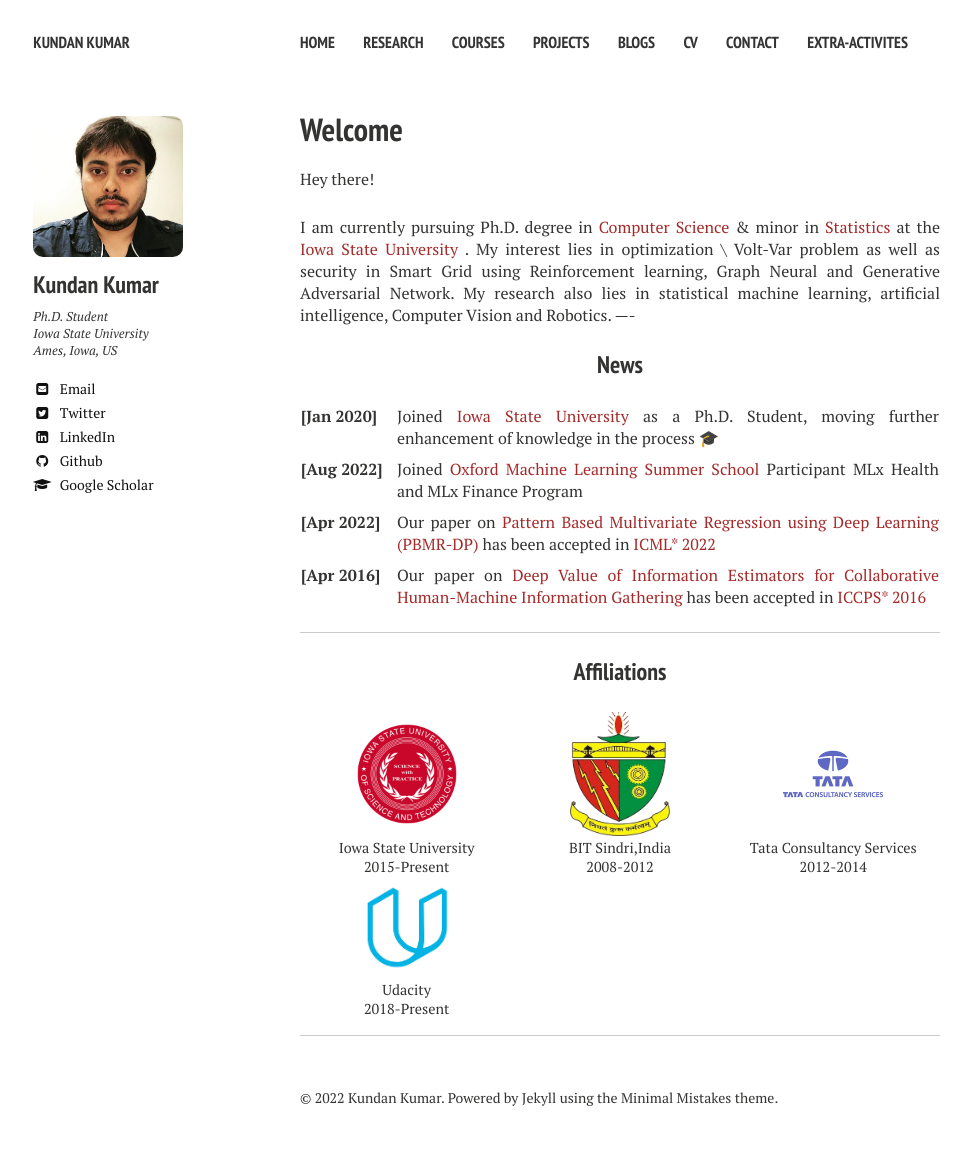
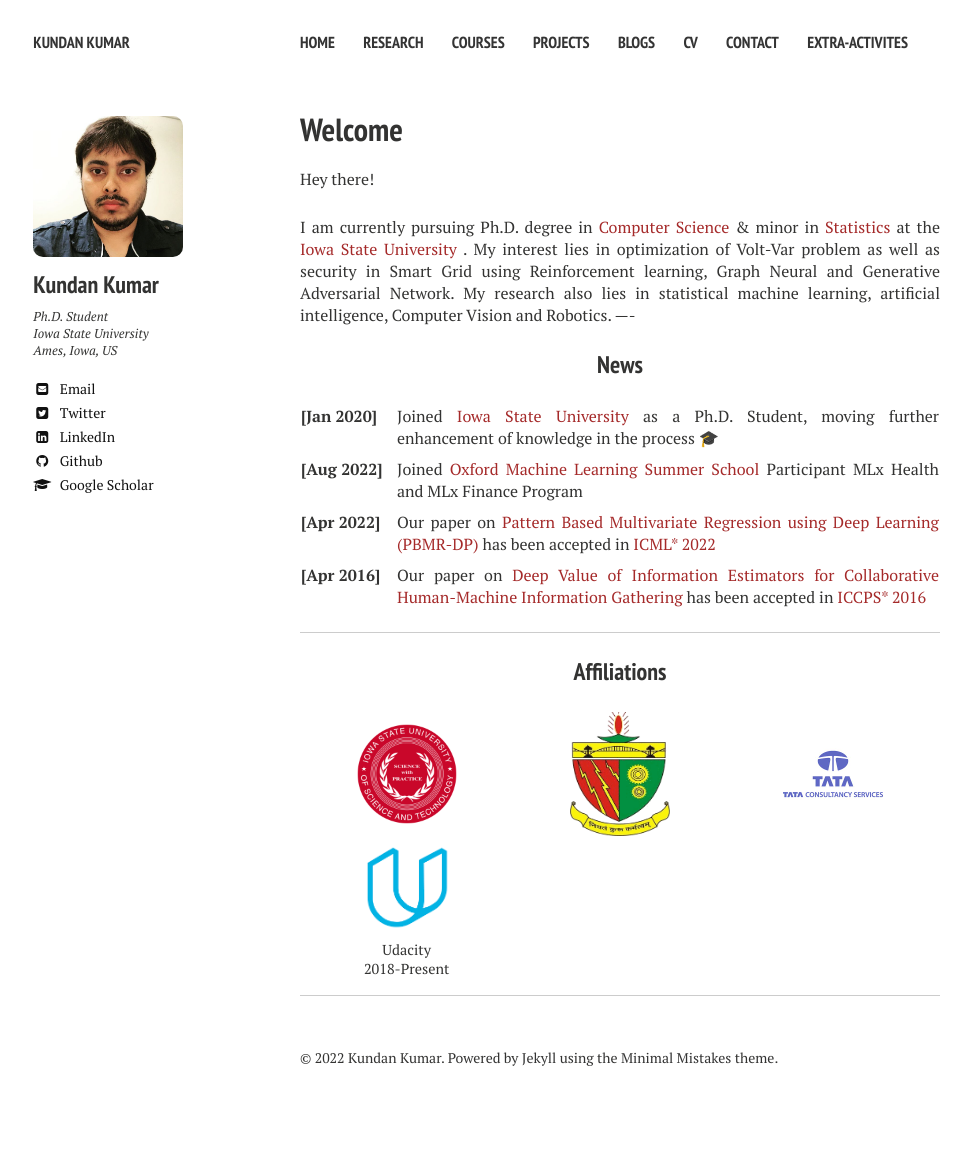
Before and after one commit to kundan7kumar/kundan7kumar.github.io, a Jekyll site: the page built from index.md, in a window 1280 px wide. Shown: the whole page, without its empty margins (20-991 px from the left). Built offline with Jekyll 4.4.1, drawn with Linux system fonts in a browser that asks for light colours; nearby versions of some CDN libraries; after the commit the page ends 1116 px from its top, so only the background shows below that.

Commit message:
Update index.md

```diff
--- a/index.md
+++ b/index.md
@@ -8,7 +8,7 @@ comments: false
 
 Hey there!
 
-I am currently pursuing Ph.D. degree in [Computer Science](https://www.cs.iastate.edu/) & minor in [Statistics](https://www.stat.iastate.edu) at the [Iowa State University](https://www.iastate.edu/) <!--, where I am supervised by [Tichakorn Wongpiromsarn](https://tichakorn.dev/)-->. My interest lies in optimization \\ Volt-Var problem as well as security in Smart Grid using Reinforcement learning, Graph Neural and Generative Adversarial Network.
+I am currently pursuing Ph.D. degree in [Computer Science](https://www.cs.iastate.edu/) & minor in [Statistics](https://www.stat.iastate.edu) at the [Iowa State University](https://www.iastate.edu/) <!--, where I am supervised by [Tichakorn Wongpiromsarn](https://tichakorn.dev/)-->. My interest lies in optimization of Volt-Var problem as well as security in Smart Grid using Reinforcement learning, Graph Neural and Generative Adversarial Network.
 My research also lies in statistical machine learning, artificial intelligence, Computer Vision and Robotics.
 ----
 
@@ -82,11 +82,11 @@ My research also lies in statistical machine learning, artificial intelligence,
             <img src="/images/tcs.png" width="100" height="115"></a>
         </td>
     <tr>
-    <tr>
+    <!-- <tr>
         <td>Iowa State University<br>2015-Present</td>
         <td>BIT Sindri,India<br>2008-2012</td>
         <td>Tata Consultancy Services<br>2012-2014</td>
-    </tr>
+    </tr> -->
     </tr>
         <td>
             <a href="https://www.udacity.com/">
```
